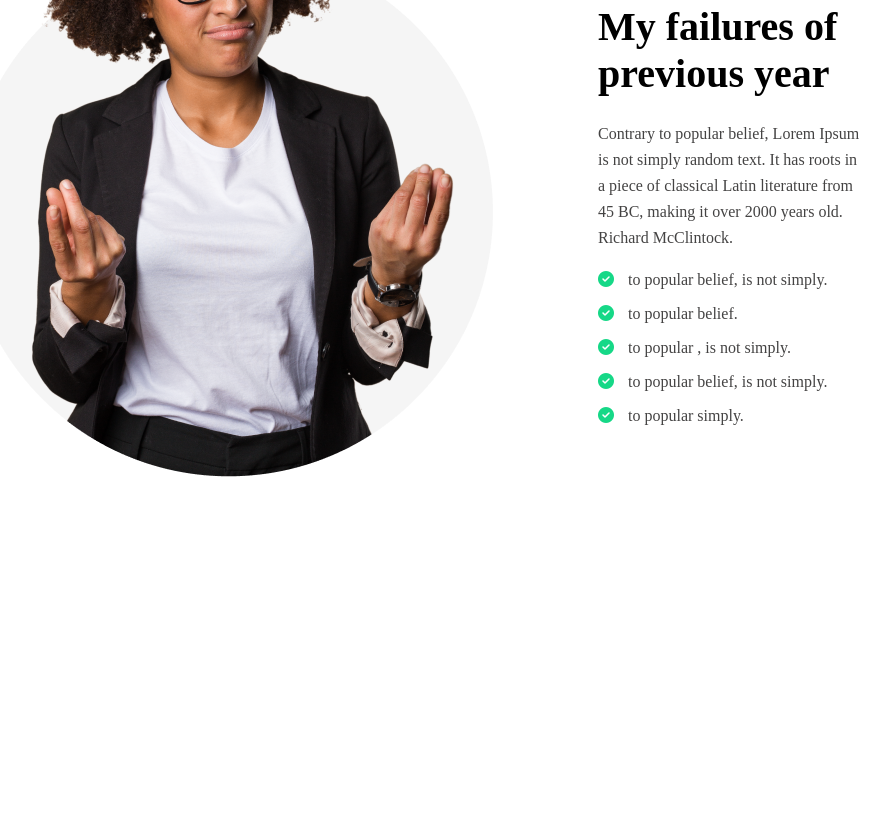
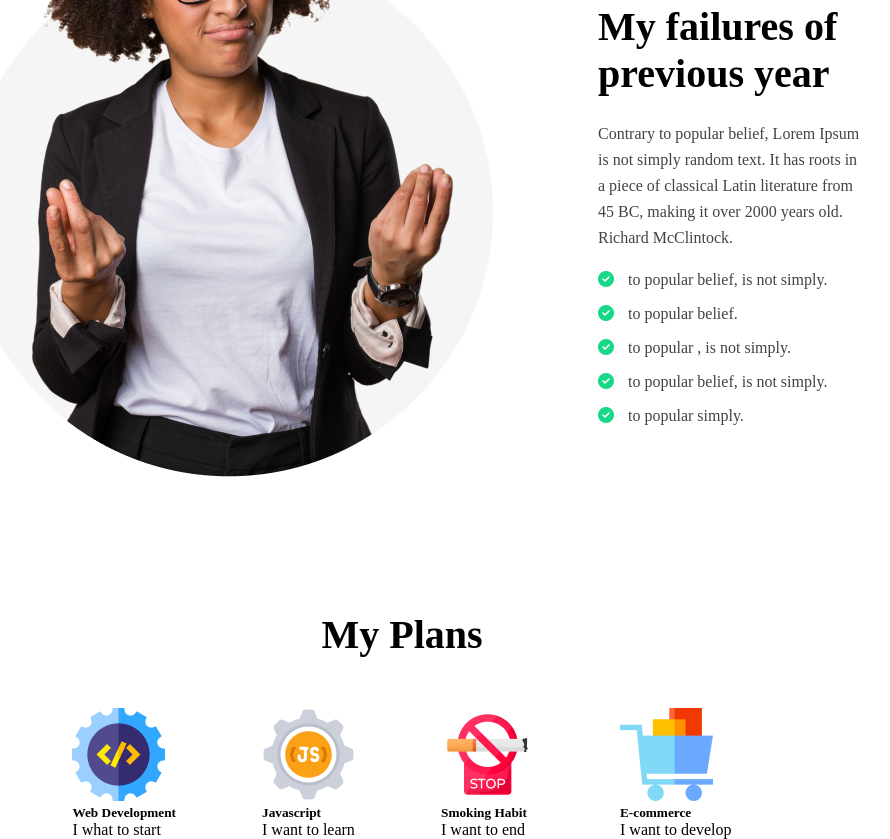
Before and after one commit to atikur-24/positive-mindset, a plain HTML site: page index.html in a window 1280 px wide. Shown: the part 1339-2178 px from the top of the page, without its empty margins (238-1128 px from the left). Before the commit the page ends 1820 px from the top, so only its background shows below. Drawn offline with Linux system fonts and the light colour scheme.

Commit message:
added plans section

```diff
--- a/index.html
+++ b/index.html
@@ -36,6 +36,32 @@
                     <p class="failure-item"><i class="fa-solid fa-circle-check check-cricle"></i> to popular simply.</p>
             </div>
         </section>
+        <!-- future plans section -->
+        <section class="my-plans">
+            <h3 class="plan-title">My Plans</h3>
+            <div class="plans-info">
+                <div>
+                    <img src="images/icons/web.png" alt="web development">
+                    <h5 class="plan-sub-title">Web Development</h5>
+                    <p class="plan-description">I what to start</p>
+                </div>
+                <div>
+                    <img src="images/icons/js.png" alt="javascript">
+                    <h5 class="plan-sub-title">Javascript</h5>
+                    <p class="plan-description">I want to learn</p>
+                </div>
+                <div>
+                    <img src="images/icons/smoke.png" alt="smoke">
+                    <h5 class="plan-sub-title">Smoking Habit</h5>
+                    <p class="plan-description">I want to end</p>
+                </div>
+                <div>
+                    <img src="images/icons/ecom.png" alt="e-commerce">
+                    <h5 class="plan-sub-title">E-commerce</h5>
+                    <p class="plan-description">I want to develop</p>
+                </div>
+            </div>
+        </section>
     </main>
     <footer>
 
--- a/styles/style.css
+++ b/styles/style.css
@@ -80,3 +80,21 @@
     padding-right: 10px;
     color: #16d887;
 }
+
+/* my plans styles */
+.my-plans {
+    margin-top: 130px;
+}
+
+.plan-title {
+    margin-bottom: 50px;
+    text-align: center;
+    font-weight: 700;
+    font-size: 40px;
+}
+
+.plans-info {
+    display: flex;
+    justify-content: center;
+    gap: 86px;
+}
```
